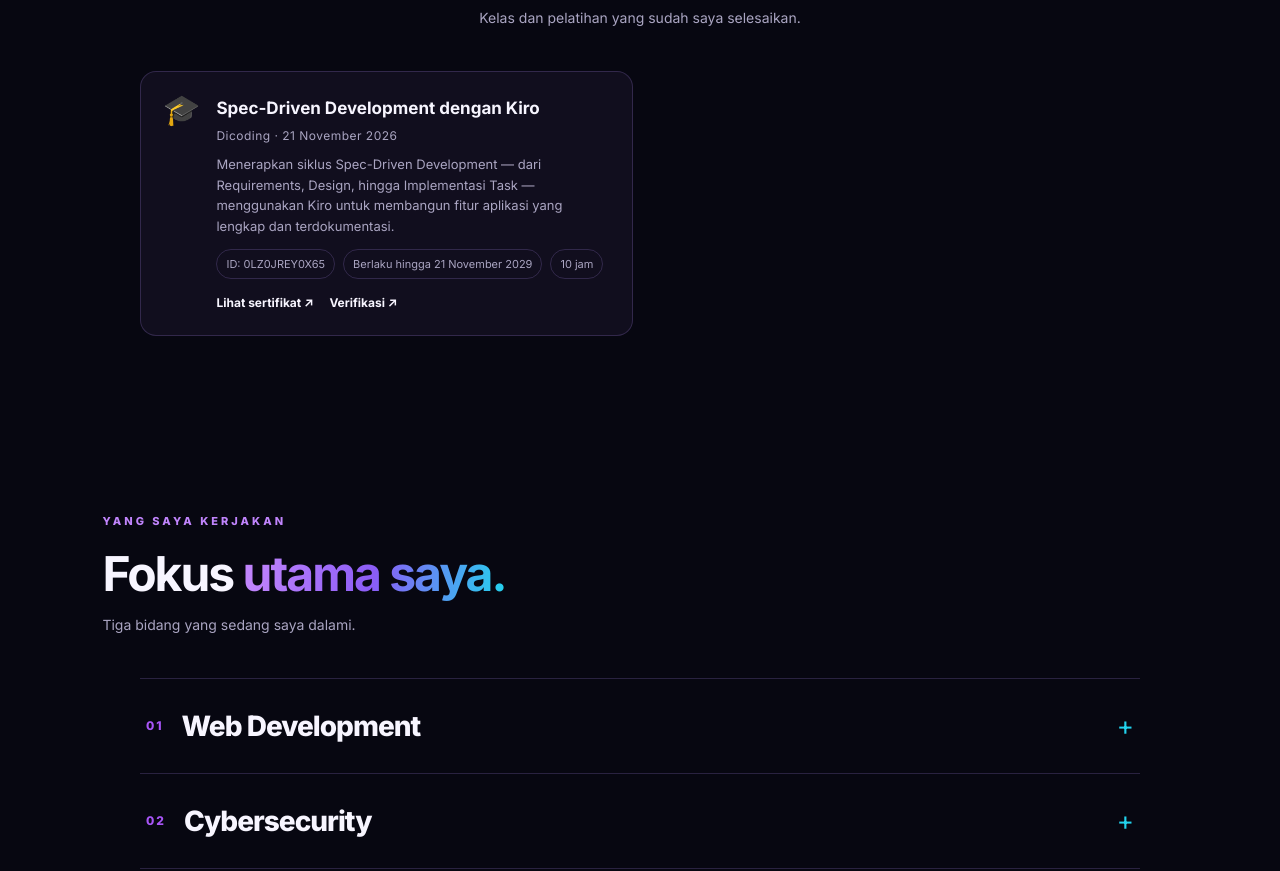
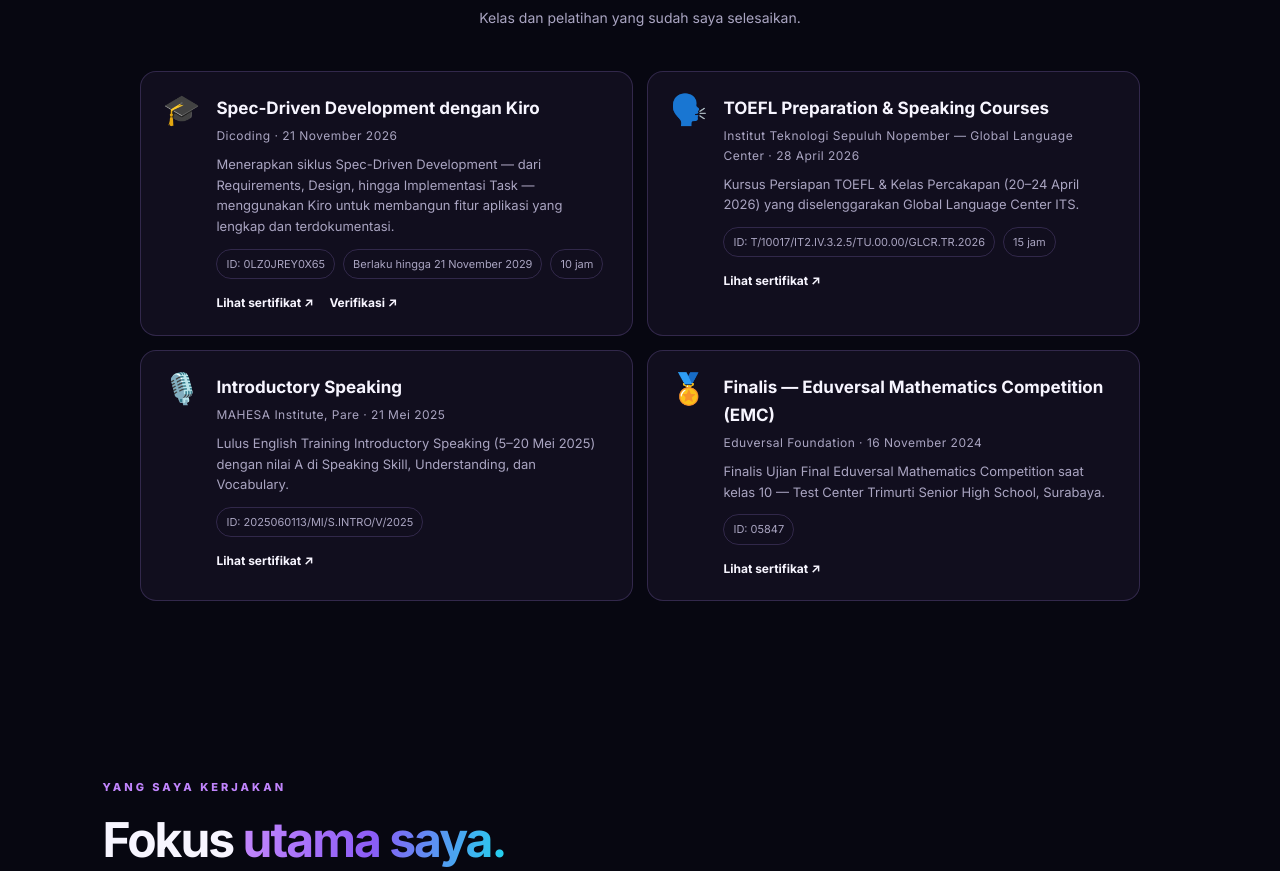
Before and after one commit to muchammadleonardtaufikputra-bot/portofolio, a plain HTML site: page index.html in a window 1280 px wide. Shown: the part 4041-4912 px from the top of the page. Drawn offline with Linux system fonts and the light colour scheme.

Commit message:
Add EMC, ITS TOEFL and MAHESA certificates; conditional cert card rendering

```diff
--- a/index.html
+++ b/index.html
@@ -33,7 +33,7 @@
   <link rel="preconnect" href="https://fonts.googleapis.com">
   <link rel="preconnect" href="https://fonts.gstatic.com" crossorigin>
   <link href="https://fonts.googleapis.com/css2?family=Inter:wght@400;500;600;700;800;900&display=swap" rel="stylesheet">
-  <link rel="stylesheet" href="style.css?v=certs-v1">
+  <link rel="stylesheet" href="style.css?v=lite-v1">
 </head>
 <body>
   <canvas id="glitchBg" class="glitch-bg" aria-hidden="true"></canvas>
@@ -381,7 +381,8 @@
     let autoTimer = 0, resumeTimer = 0, wheelInView = false, wheelDragging = false, wheelHovered = false;
     function stopAuto() { if (autoTimer) { clearInterval(autoTimer); autoTimer = 0; } if (worksWheel) worksWheel.classList.remove("is-auto"); if (hudMode) hudMode.textContent = "MODE // MANUAL"; }
     function startAuto() {
-      if (autoTimer || window.matchMedia("(prefers-reduced-motion: reduce)").matches) return;
+      // MOBILE LITE MODE (2026-11-22): no wheel auto-rotate on phones / coarse pointers.
+      if (autoTimer || window.matchMedia("(prefers-reduced-motion: reduce)").matches || window.matchMedia("(max-width: 650px), (hover: none) and (pointer: coarse)").matches) return;
       if (worksWheel) worksWheel.classList.add("is-auto");
       if (hudMode) hudMode.textContent = "MODE // AUTO";
       autoTimer = setInterval(() => { if (!document.hidden && wheelInView && !wheelDragging && !wheelHovered) selectProject(wheelIndex + 1); }, 3500);
@@ -547,7 +548,7 @@
         document.querySelectorAll(".about-card p").forEach((p, i) => { if (aboutList[i]) p.textContent = aboutList[i]; });
       }
       if (Array.isArray(data.skills)) document.querySelector(".skills-grid").innerHTML = data.skills.map((skill, i) => '<article class="skill-card"><span class="skill-index">'+String(i+1).padStart(2,"0")+'</span><span class="skill-icon">'+esc(skill.icon)+'</span><div><h3>'+esc(skill.name)+'</h3><p>'+esc(pickText(skill, "description"))+'</p></div></article>').join("");
-      if (Array.isArray(data.certificates)) document.querySelector(".certificates-grid").innerHTML = data.certificates.map(cert => '<article class="cert-card"><span class="cert-icon">'+esc(cert.icon || "🎓")+'</span><div class="cert-body"><h3>'+esc(cert.title)+'</h3><p class="cert-issuer">'+esc(cert.issuer)+' · '+esc(pickText(cert, "date"))+'</p><p class="cert-desc">'+esc(pickText(cert, "description"))+'</p><div class="cert-meta"><span>ID: '+esc(cert.credential)+'</span><span>'+esc(t("certs.valid"))+' '+esc(pickText(cert, "validUntil"))+'</span><span>'+esc(pickText(cert, "hours"))+'</span></div><div class="cert-links"><a href="'+esc(cert.file)+'" target="_blank" rel="noopener noreferrer">'+esc(t("certs.view"))+' <span>↗</span></a><a href="'+esc(cert.verifyUrl)+'" target="_blank" rel="noopener noreferrer">'+esc(t("certs.verify"))+' <span>↗</span></a></div></div></article>').join("");
+      if (Array.isArray(data.certificates)) document.querySelector(".certificates-grid").innerHTML = data.certificates.map(cert => '<article class="cert-card"><span class="cert-icon">'+esc(cert.icon || "🎓")+'</span><div class="cert-body"><h3>'+esc(cert.title)+'</h3><p class="cert-issuer">'+esc(cert.issuer)+' · '+esc(pickText(cert, "date"))+'</p><p class="cert-desc">'+esc(pickText(cert, "description"))+'</p><div class="cert-meta">'+(cert.credential?'<span>ID: '+esc(cert.credential)+'</span>':'')+(pickText(cert, "validUntil")?'<span>'+esc(t("certs.valid"))+' '+esc(pickText(cert, "validUntil"))+'</span>':'')+(pickText(cert, "hours")?'<span>'+esc(pickText(cert, "hours"))+'</span>':'')+'</div><div class="cert-links"><a href="'+esc(cert.file)+'" target="_blank" rel="noopener noreferrer">'+esc(t("certs.view"))+' <span>↗</span></a>'+(cert.verifyUrl?'<a href="'+esc(cert.verifyUrl)+'" target="_blank" rel="noopener noreferrer">'+esc(t("certs.verify"))+' <span>↗</span></a>':'')+'</div></div></article>').join("");
       if (Array.isArray(data.projects)) { allProjects = data.projects; renderProjects(); }
       if (data.contact && (data.contact.description || data.contact.description_en)) document.querySelector(".contact-panel > p:not(.eyebrow)").textContent = pickText(data.contact, "description");
       if (data.contact?.github) document.querySelector(".contact-panel .btn").href = data.contact.github;
@@ -631,7 +632,7 @@
       roleRotator.classList.add("role-swap");
       setTimeout(() => { roleRotator.textContent = t(ROLES[roleIdx]); roleRotator.classList.remove("role-swap"); }, 180);
     }
-    if (roleRotator && !window.matchMedia("(prefers-reduced-motion: reduce)").matches) setInterval(cycleRole, 2400);
+    if (roleRotator && !window.matchMedia("(prefers-reduced-motion: reduce)").matches && !window.matchMedia("(max-width: 650px), (hover: none) and (pointer: coarse)").matches) setInterval(cycleRole, 2400);
     document.querySelectorAll(".service-head").forEach(btn => btn.addEventListener("click", () => {
       const item = btn.closest(".service-item");
       const open = item.classList.toggle("is-open");
@@ -648,6 +649,6 @@
     applyLanguage(currentLang);
     loadPortfolioData();
   </script>
-  <script src="script.js?v=certs-v1"></script>
+  <script src="script.js?v=lite-v1"></script>
 </body>
 </html>
--- a/portfolio-data.json
+++ b/portfolio-data.json
@@ -157,6 +157,41 @@
       "icon": "🎓",
       "description": "Menerapkan siklus Spec-Driven Development — dari Requirements, Design, hingga Implementasi Task — menggunakan Kiro untuk membangun fitur aplikasi yang lengkap dan terdokumentasi.",
       "description_en": "Applying the Spec-Driven Development cycle — from Requirements and Design to Task Implementation — with Kiro to build complete, well-documented application features."
+    },
+    {
+      "title": "TOEFL Preparation & Speaking Courses",
+      "issuer": "Institut Teknologi Sepuluh Nopember — Global Language Center",
+      "date": "28 April 2026",
+      "date_en": "April 28, 2026",
+      "credential": "T/10017/IT2.IV.3.2.5/TU.00.00/GLCR.TR.2026",
+      "file": "certificates/toefl-preparation-its-2026.jpg",
+      "hours": "15 jam",
+      "hours_en": "15 hours",
+      "icon": "🗣️",
+      "description": "Kursus Persiapan TOEFL & Kelas Percakapan (20–24 April 2026) yang diselenggarakan Global Language Center ITS.",
+      "description_en": "TOEFL Preparation & Speaking Courses (April 20–24, 2026) conducted by the ITS Global Language Center."
+    },
+    {
+      "title": "Introductory Speaking",
+      "issuer": "MAHESA Institute, Pare",
+      "date": "21 Mei 2025",
+      "date_en": "May 21, 2025",
+      "credential": "2025060113/MI/S.INTRO/V/2025",
+      "file": "certificates/introductory-speaking-mahesa-2025.jpg",
+      "icon": "🎙️",
+      "description": "Lulus English Training Introductory Speaking (5–20 Mei 2025) dengan nilai A di Speaking Skill, Understanding, dan Vocabulary.",
+      "description_en": "Passed the Introductory Speaking English Training (May 5–20, 2025) with grade A in Speaking Skill, Understanding, and Vocabulary."
+    },
+    {
+      "title": "Finalis — Eduversal Mathematics Competition (EMC)",
+      "issuer": "Eduversal Foundation",
+      "date": "16 November 2024",
+      "date_en": "November 16, 2024",
+      "credential": "05847",
+      "file": "certificates/emc-finalis-2024.jpg",
+      "icon": "🏅",
+      "description": "Finalis Ujian Final Eduversal Mathematics Competition saat kelas 10 — Test Center Trimurti Senior High School, Surabaya.",
+      "description_en": "Finalist of the Eduversal Mathematics Competition final exam in grade 10 — Test Center Trimurti Senior High School, Surabaya."
     }
   ],
   "contact": {
```
